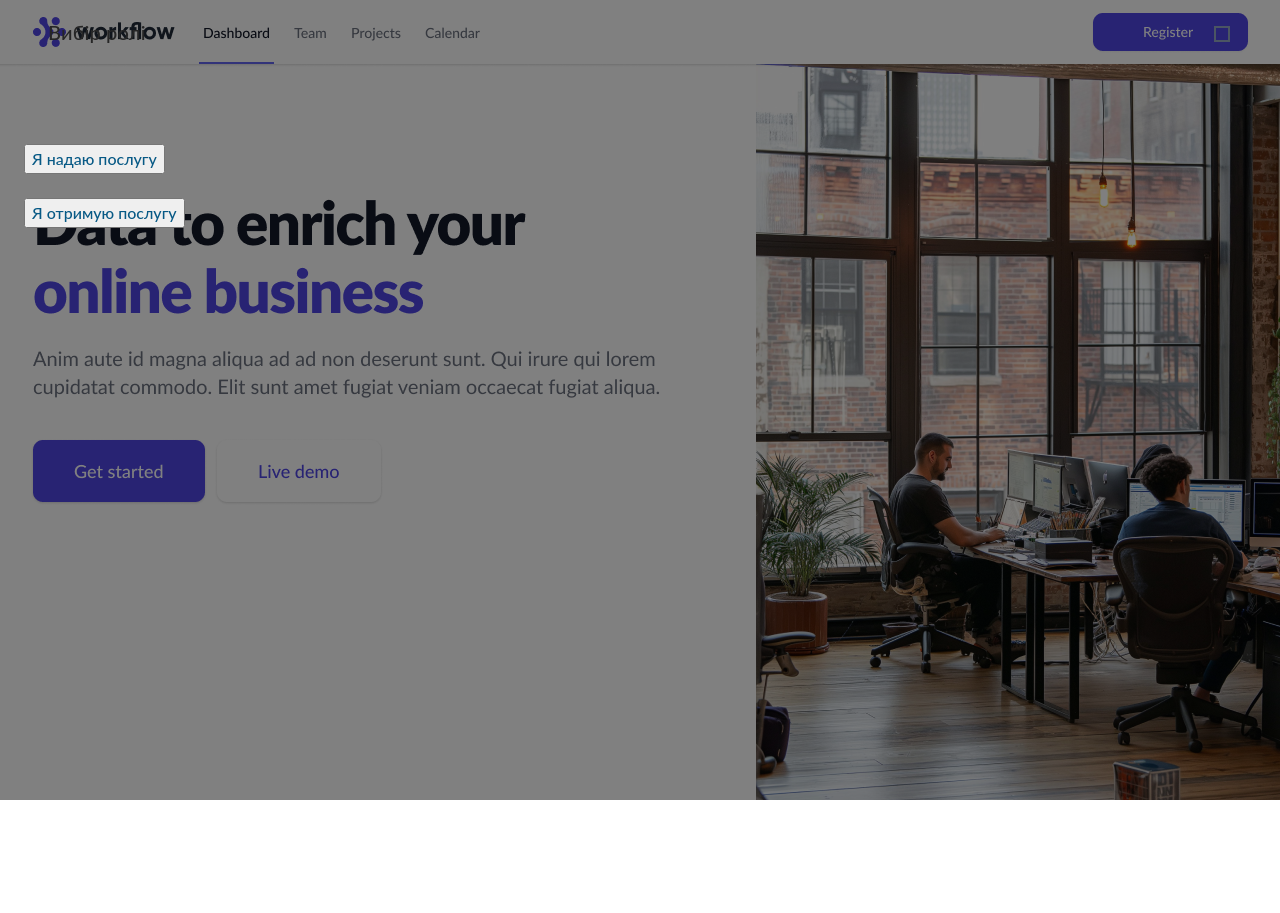
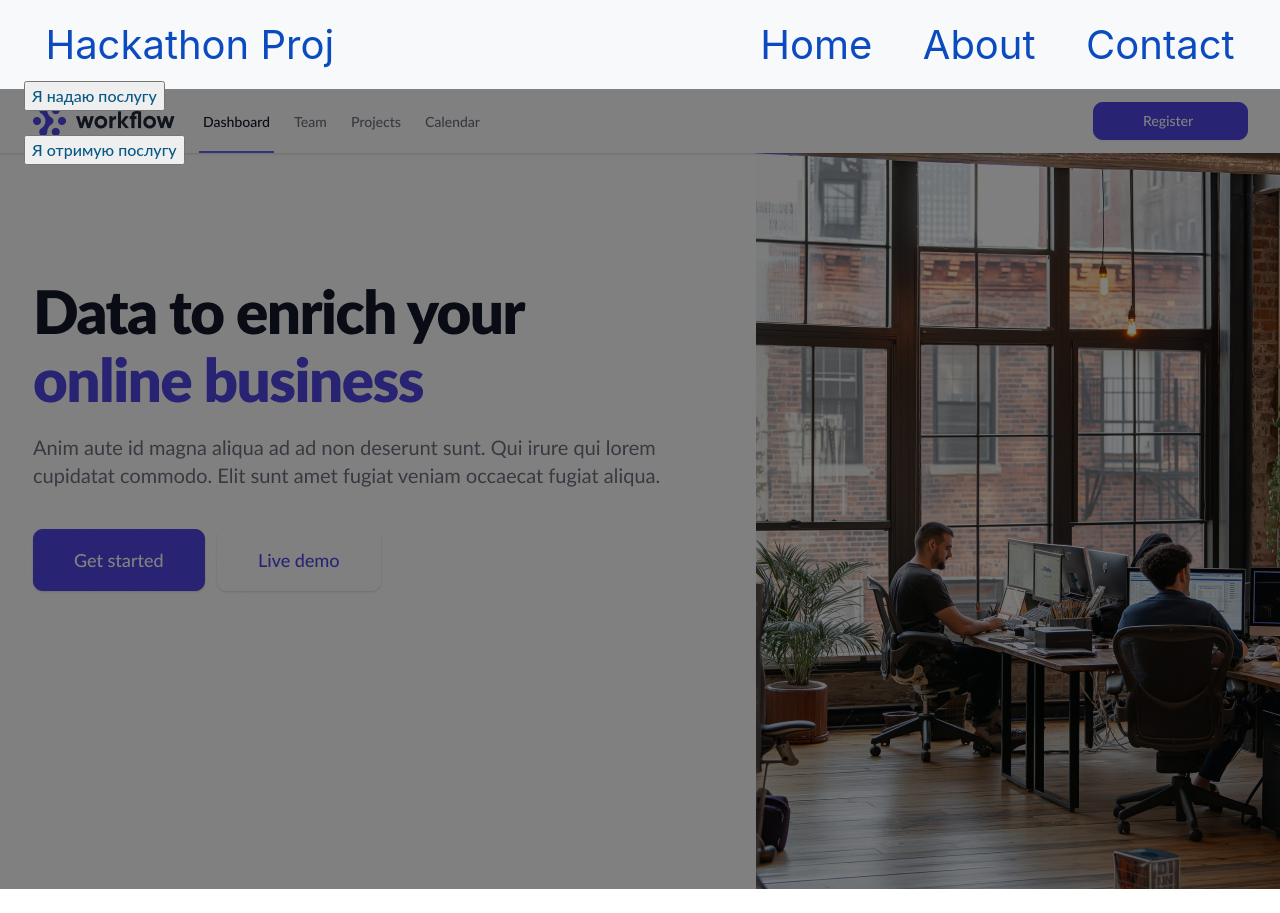
Before and after one commit to Ali-Abdulla/hackathon-proj, a React (Create React App) app: page / in a window 1280 px wide. Before the commit the page ends 824 px from the top, so only its background shows below. Built offline with nearby package versions, Linux system fonts and the light colour scheme.

Commit message:
Update code

```diff
--- a/src/App.css
+++ b/src/App.css
@@ -1,31 +1,19 @@
-.App {
-    text-align: center;
+header {
+    background-color: #f8f9fa;
+    padding: 2ch;
 }
 
-.App-logo {
-    height: 40vmin;
-    pointer-events: none;
+.header-container {
+    display: flex;
+    justify-content: space-between;
+    align-items: center;
 }
 
-@media (prefers-reduced-motion: no-preference) {
-    .App-logo {
-        animation: App-logo-spin infinite 20s linear;
-    }
-}
-
-.App-header {
-    background-color: #282c34;
-    min-height: 100vh;
-    display: flex;
-    flex-direction: column;
-    align-items: center;
-    justify-content: center;
-    font-size: calc(10px + 2vmin);
-    color: white;
-}
-
-.App-link {
-    color: #61dafb;
+.header-item {
+    margin: 0 1ch;
+    color: #0b4bbf;
+    font-size: 2.5rem;
+    text-decoration: none;
 }
 
 .Button-container {
--- a/src/App.tsx
+++ b/src/App.tsx
@@ -1,18 +1,20 @@
 import React from 'react';
-import logo from './logo.svg';
 import './App.css';
-import { Card, Container, FlexColumn, Header } from './components/LargeButton';
+import {Card, Container, FlexColumn} from './components/LargeButton';
+import Header from './components/header';
 
 function App() {
     return (
+        <div>
+            <Header/>
             <div className="app-background">
                 <Container>
-      <Header />
                     <FlexColumn>
-        <Card text="Я надаю послугу" />
-        <Card text="Я отримую послугу" />
+                        <Card text="Я надаю послугу"/>
+                        <Card text="Я отримую послугу"/>
                     </FlexColumn>
                 </Container>
+            </div>
         </div>
     );
 }
--- a/src/components/header.tsx
+++ b/src/components/header.tsx
@@ -0,0 +1,20 @@
+const Header = () => {
+    return (
+        <header className="header-container">
+            <a className="header-item">Hackathon Proj</a>
+            <nav>
+                <a className="header-item"
+                   href="#"
+                >Home</a>
+                <a className="header-item"
+                   href="#"
+                >About</a>
+                <a className="header-item"
+                   href="#"
+                >Contact</a>
+            </nav>
+        </header>
+    )
+}
+
+export default Header;
--- a/tsconfig.json
+++ b/tsconfig.json
@@ -18,7 +18,7 @@
     "resolveJsonModule": true,
     "isolatedModules": true,
     "noEmit": true,
-    "jsx": "react-jsx"
+    "jsx": "preserve"
   },
   "include": [
     "src"
```
Lines whose indentation alone changed are shown as unchanged.
